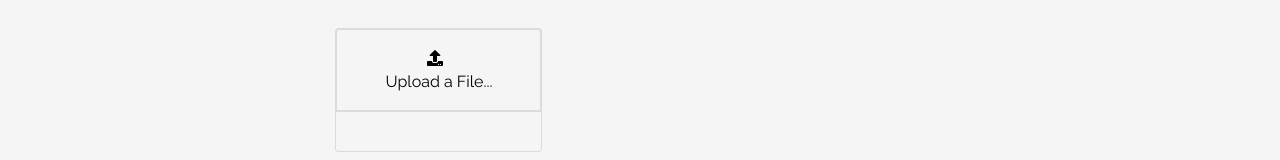
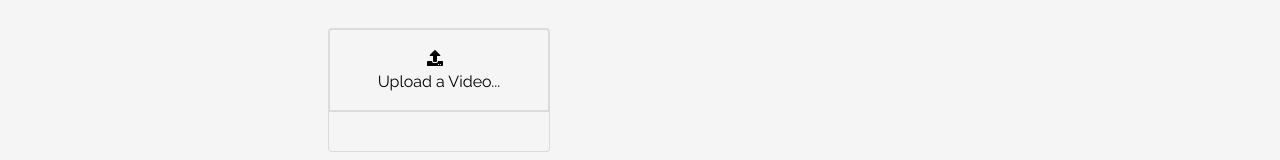
Before and after one commit to AlanWang1/aitomind, a React (Create React App) app in the folder frontend/: page / in a window 1280 px wide. Shown: the part 262-422 px from the top of the page. Built offline with nearby package versions, Linux system fonts and the light colour scheme; the HTML template or start-up script is replaced by a standard one.

Commit message:
styles, removing funcitonality that's not need rn

```diff
--- a/frontend/src/components/FileUpload.js
+++ b/frontend/src/components/FileUpload.js
@@ -1,5 +1,4 @@
 import React, { Fragment, useState } from "react";
-import Progress from "./Progress";
 import axios from "axios";
 
 const FileUpload = (props) => {
@@ -37,8 +36,11 @@ const FileUpload = (props) => {
       });
 
       const { fileName, filePath } = res.data;
+      //should become const {fileName, filePath, nodes, connections}=res.data;
+
       //has to be before setState
       props.onUpload(filePath);
+      //function will have additional stuff for setting mind map state
       setUploadedFile({ fileName, filePath });
       setIsUploading(false);
     } catch (err) {
@@ -61,22 +63,22 @@ const FileUpload = (props) => {
                 <span className="file-icon">
                   <i className="fas fa-upload"></i>
                 </span>
-                <span className="file-label">Upload a File... </span>
+                <span className="file-label">Upload a Video... </span>
               </span>
               <span className="file-name"> {filename} </span>
             </label>
           </div>
         </div>
         <div className="columns is-centered" style={{ padding: "2ch 0ch" }}>
-          <button className="button is-primary" type="submit">
-            Upload
-          </button>
+          {isUploading ? (
+            <button className="button is-primary is-loading">Upload</button>
+          ) : (
+            <button className="button is-primary" type="submit">
+              Upload
+            </button>
+          )}
         </div>
       </form>
-      {isUploading ?
-        <Progress percentage={uploadPercentage} />
-
-        : null}
     </div>
   );
 };
--- a/frontend/src/pages/MindMapPage.js
+++ b/frontend/src/pages/MindMapPage.js
@@ -23,6 +23,7 @@ export default class MindMapPage extends Component {
 
   handleUpload(path) {
     this.setState({ videoPath: path });
+    //set state nodes and connections from what was passed in (will have new parameters)
   }
 
   async handleMindMapFetch(e) {
```
